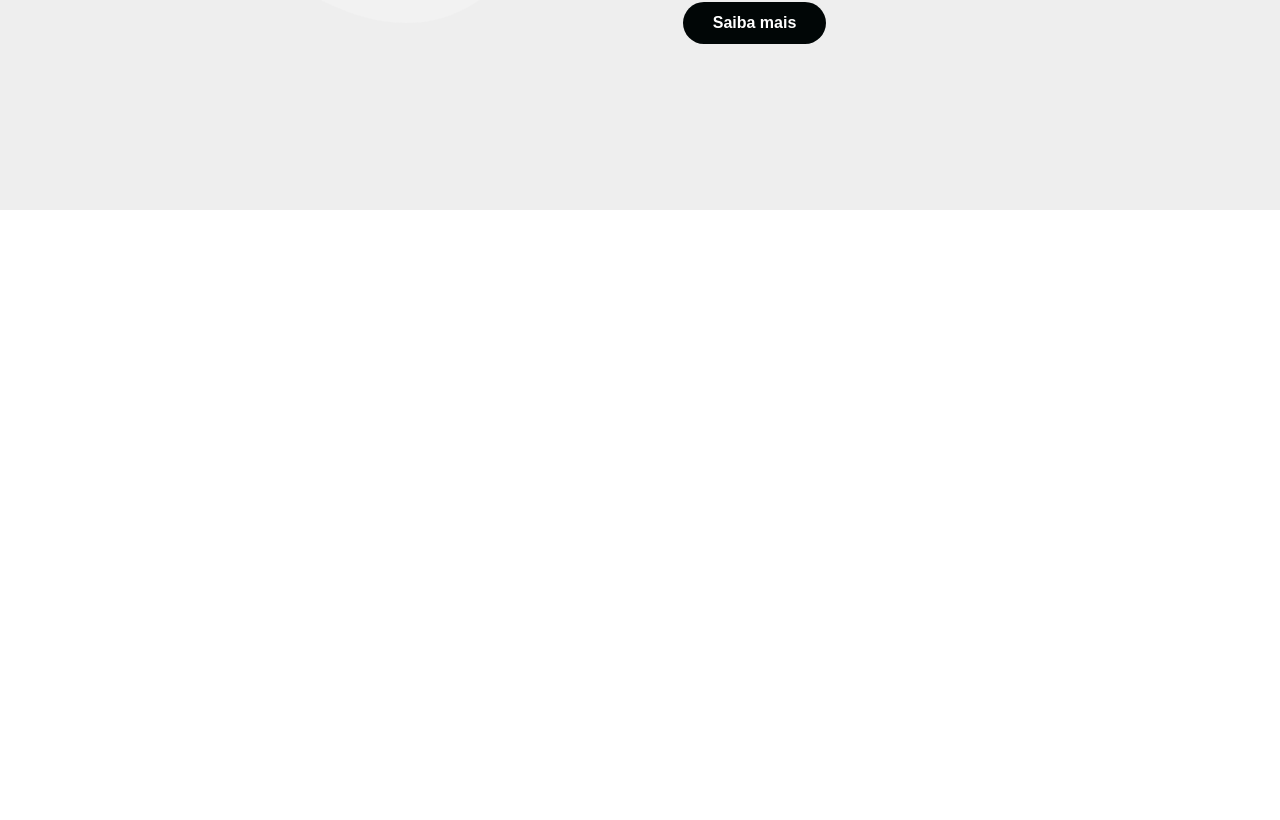
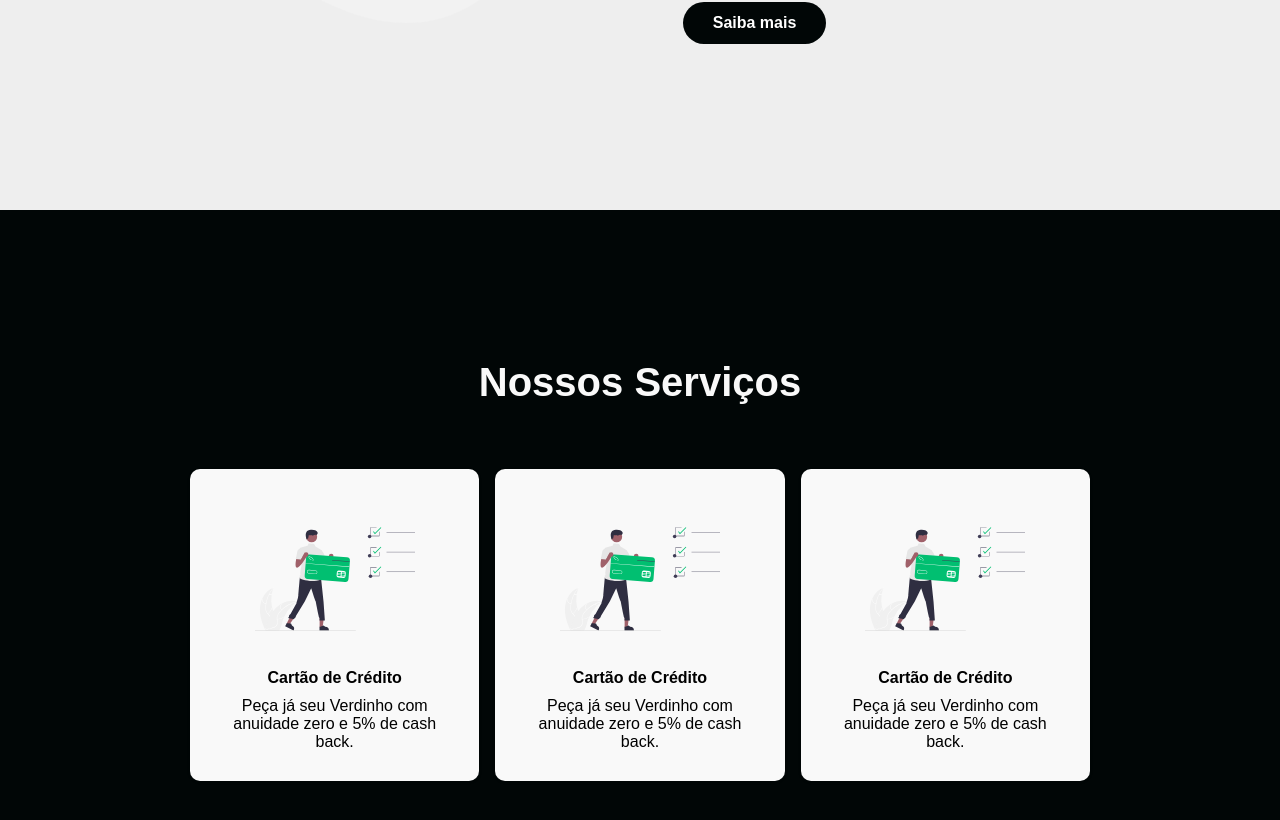
Before and after one commit to rafaelmach/matrix-bank, a React (Create React App) app in the folder matrix-bank/: page / in a window 1280 px wide. Shown: the part 2030-2850 px from the top of the page. Before the commit the page ends 2240 px from the top, so only its background shows below. Built offline with nearby package versions, Linux system fonts and the light colour scheme; a web font is replaced by a local one.

Commit message:
Criado Seção Serviços + Responsividade

```diff
--- a/matrix-bank/src/components/AboutSection/AboutElements.js
+++ b/matrix-bank/src/components/AboutSection/AboutElements.js
@@ -136,7 +136,7 @@ export const Title = styled.h1`
     font-size: 3rem;
     line-height: 1.1;
     font-weight: 600;
-    color: #f7f8fa;
+    color: #f9f9f9;
     text-align: left;
 
     @media screen and (max-width: 768px) {
--- /dev/null
+++ b/matrix-bank/src/components/ServicesCard/CardElements.js
@@ -0,0 +1,36 @@
+import styled from "styled-components";
+
+export const CardContainer = styled.div`
+    background: #f9f9f9;
+    display: flex;
+    flex-direction: column;
+    justify-content: flex-start;
+    align-items: center;
+    border-radius: 10px;
+    max-height: 340px;
+    padding: 30px;
+    box-shadow: 0 1px 3px rgba(0,0,0,0.2);
+    transition: all 0.2s ease-in-out;
+
+    &:hover {
+        transform: scale(1.02);
+        transition: all 0.2s ease-in-out;
+        cursor: pointer;
+    }
+`
+
+export const Image = styled.img`
+    height: 160px;
+    width: 160px;
+    margin-bottom: 10px;
+`
+
+export const Title = styled.h2`
+    font-size: 1rem;
+    margin-bottom: 10px;
+`
+
+export const Description = styled.p`
+    font-size: 1rem;
+    text-align: center;
+`
--- /dev/null
+++ b/matrix-bank/src/components/ServicesCard/ServicesCard.js
@@ -0,0 +1,20 @@
+import cardImage from "../../images/svg-12.svg"
+import { CardContainer, Image, Title, Description } from "./CardElements"
+
+const ServicesCard = () => {
+    return (
+        // ServicesCard - abaixo
+        <CardContainer>
+
+            {/* ServicesIcon = IMAGE */}
+                <Image src={cardImage}/>
+                {/* ServicesH2 = Title */}
+                <Title> Cartão de Crédito </Title>
+                {/* ServicesP = Description */}
+                <Description> Peça já seu Verdinho com anuidade zero e 5% de cash back.</Description>
+
+        </CardContainer>
+    )
+}
+
+export default ServicesCard
--- /dev/null
+++ b/matrix-bank/src/components/ServicesSection/ServicesSecElements.js
@@ -0,0 +1,53 @@
+import styled from "styled-components";
+
+export const ServicesContainer = styled.div`
+    height: calc(100vh - 80px);
+    display: flex;
+    flex-direction: column;
+    justify-content: center;
+    align-items: center;
+    background: #010606;
+
+    @media screen and (max-width: 1000px) {
+        height: 1100px;
+    }
+
+    @media screen and (max-width: 480px) {
+        height: 1300px;
+    }
+`
+
+export const ServicesWrapper = styled.div`
+    max-width: 1000px;
+    margin: 0 auto;
+    display: grid;
+    grid-template-columns: 1fr 1fr 1fr;
+    align-items: center;
+    grid-gap: 16px;
+    padding: 0 50px;
+
+    @media screen and (max-width: 1000px) {
+        grid-template-columns: 1fr 1fr;
+    }
+
+    @media screen and (max-width: 768px) {
+        grid-template-columns: 1fr;
+        padding: 0 20px;
+    }
+
+`
+
+export const ServicesH1 = styled.h1`
+    font-size: 2.5rem;
+    font-weight: 600;
+    color: #f9f9f9;
+    margin-bottom: 64px;
+
+    /* COR F9F9F9 = 2 tons mais escuro que o branco
+       COR F7F7F7 = 3 tons mais escuro que o branco */
+
+    @media screen and (max-width: 480px) {
+        font-size: 2rem;
+    }
+
+`
--- /dev/null
+++ b/matrix-bank/src/components/ServicesSection/ServicesSection.js
@@ -0,0 +1,17 @@
+import ServicesCard from "../ServicesCard/ServicesCard"
+import { ServicesContainer, ServicesH1, ServicesWrapper } from "./ServicesSecElements"
+
+const ServicesSection = () => {
+    return (
+        <ServicesContainer>
+            <ServicesH1>Nossos Serviços</ServicesH1>
+            <ServicesWrapper>
+                <ServicesCard/>
+                <ServicesCard/>
+                <ServicesCard/>
+            </ServicesWrapper>
+        </ServicesContainer>
+    )
+}
+
+export default ServicesSection
--- a/matrix-bank/src/pages/index.js
+++ b/matrix-bank/src/pages/index.js
@@ -4,6 +4,7 @@ import AboutSection from '../components/AboutSection'
 import Navbar from '../components/Navbar'
 import Sidebar from '../components/Sidebar'
 import DiscoverSection from '../components/DiscoverSection'
+import ServicesSection from '../components/ServicesSection/ServicesSection'
 
 const Home = () => {
     const [isOpen, setIsOpen] = useState(false)
@@ -19,6 +20,7 @@ const Home = () => {
          <HeroSection />
          <AboutSection />
          <DiscoverSection />
+         <ServicesSection />
         </>
     )
 }
```
